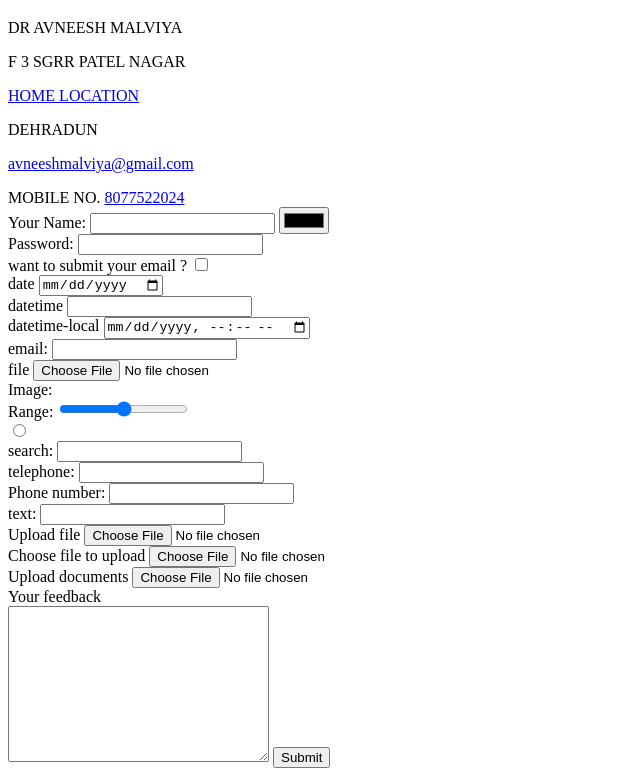
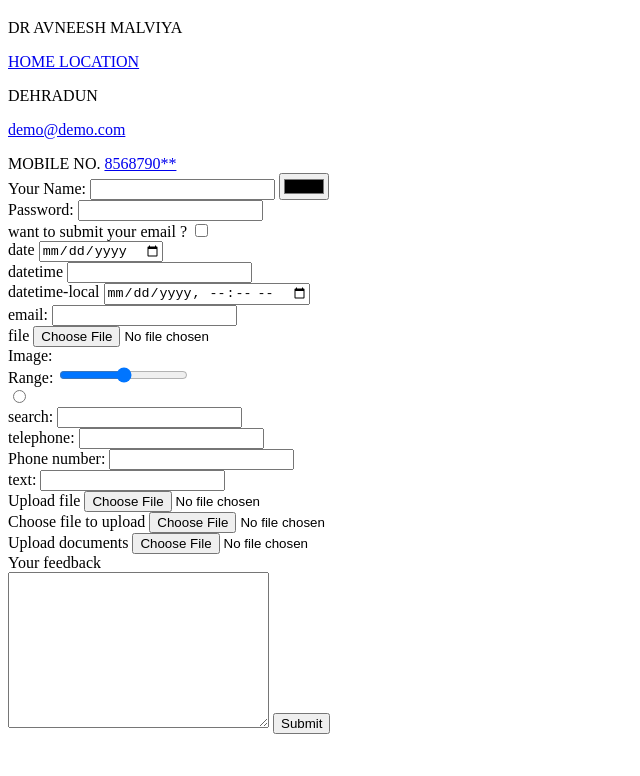
Before and after one commit to dravneesh/Cv, a plain HTML site: page contactme.html in a window 1280 px wide. Shown: the part 61-837 px from the top of the page, without its empty margins (0-640 px from the left). After the commit the page ends 803 px from the top, so only its background shows below. Drawn offline with Linux system fonts and the light colour scheme.

Commit message:
Update contactme.html

```diff
--- a/contactme.html
+++ b/contactme.html
@@ -10,12 +10,12 @@
 <body>
   <H1>CONTACT ME</H1>
   <p>DR AVNEESH MALVIYA</p>
-  <P>F 3 SGRR PATEL NAGAR</P>
+
   <P><a href="https://www.google.com/maps/place/Patel+Nagar,+Dehradun,+Uttarakhand/@30.3026104,78.0170364,16z/data=!4m5!3m4!1s0x39092a28a2ec3c65:0x6a757a4f2a52a761!8m2!3d30.3102486!4d78.0209657">HOME LOCATION</a></P>
   <P>DEHRADUN</P>
-  <P><a href="mailto:avneeshmalviya@gmail.com">avneeshmalviya@gmail.com</a></P>
-  MOBILE NO. <a href="tel:8077522024">8077522024</a>
-  <form action="mailto:avneeshmalviya@gmail.com"method="post"enctype="text/plain">
+  <P><a href="mailto:demo@demo.com">demo@demo.com</a></P>
+  MOBILE NO. <a href="tel:8568790**">8568790**</a>
+  <form action="mailto:demo@demo.com"method="post"enctype="text/plain">
 
 
     <label>Your Name:</label>
```
